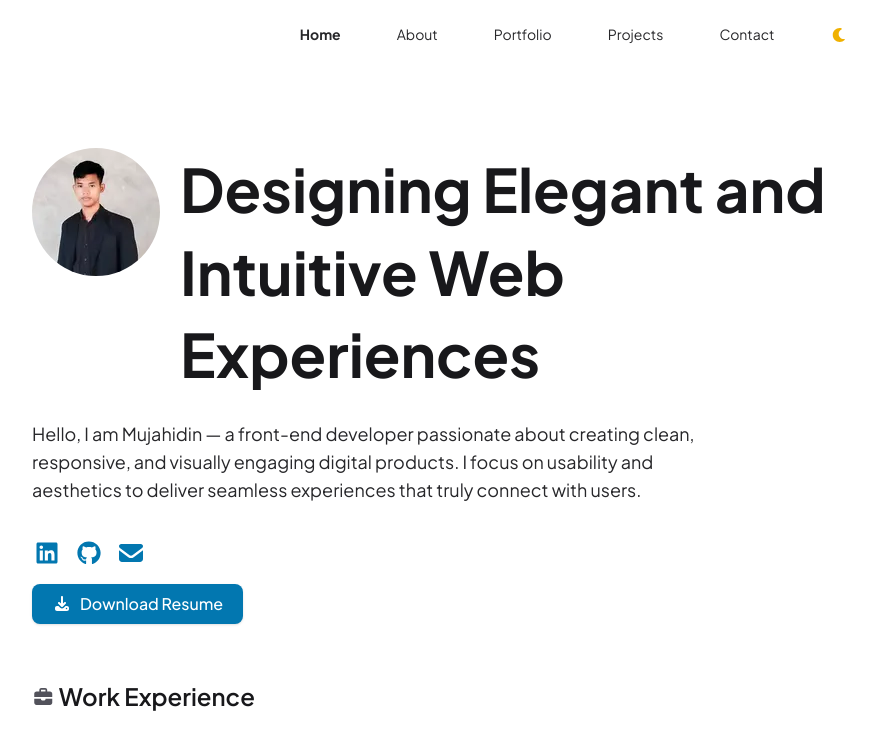
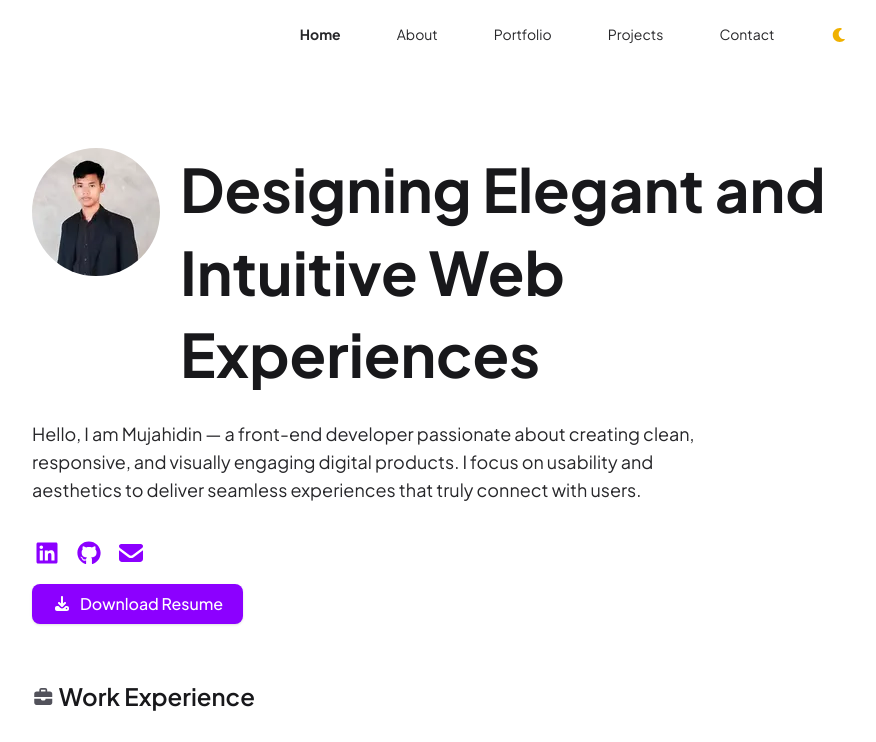
Before and after one commit to mujahidinnn/vue-portfolio, a Vue app: page / in a window 1280 px wide. Shown: the top 742 px of the page, without its empty margins (192-1068 px from the left). Built offline with nearby package versions, Linux system fonts and the light colour scheme.

Commit message:
fix: adjust photo and accent color

```diff
--- a/src/app.css
+++ b/src/app.css
@@ -7,7 +7,7 @@
   --color-primary: #18181b;
   --color-secondary: #27272a;
   --color-secondary-2: #52525b;
-  --color-accent: #0277b0;
+  --color-accent: #8c00ff;
   --color-background-body: #fafafa;
   --color-background: #ffffff;
   --color-background-2: #f4f4f5;
@@ -19,7 +19,7 @@
   --color-primary-dark: #f4f4f5;
   --color-secondary-dark: #d4d4d8;
   --color-secondary-dark-2: #a1a1aa;
-  --color-accent-dark: #38bdf8;
+  --color-accent-dark: #9929ea;
   --color-background-body-dark: #030617;
   --color-background-dark: #0b1220;
   --color-background-2-dark: #182031;
--- a/src/pages/About.vue
+++ b/src/pages/About.vue
@@ -3,7 +3,7 @@
     <div>
       <!-- Profile Image -->
       <img
-        src="/me.webp"
+        src="/me2.webp"
         alt="Mujahidin"
         class="float-left mr-4 mb-2 rounded-md shadow-md object-cover w-32 h-32"
       />
```
Also changed, not shown: public/me2.webp (added).
